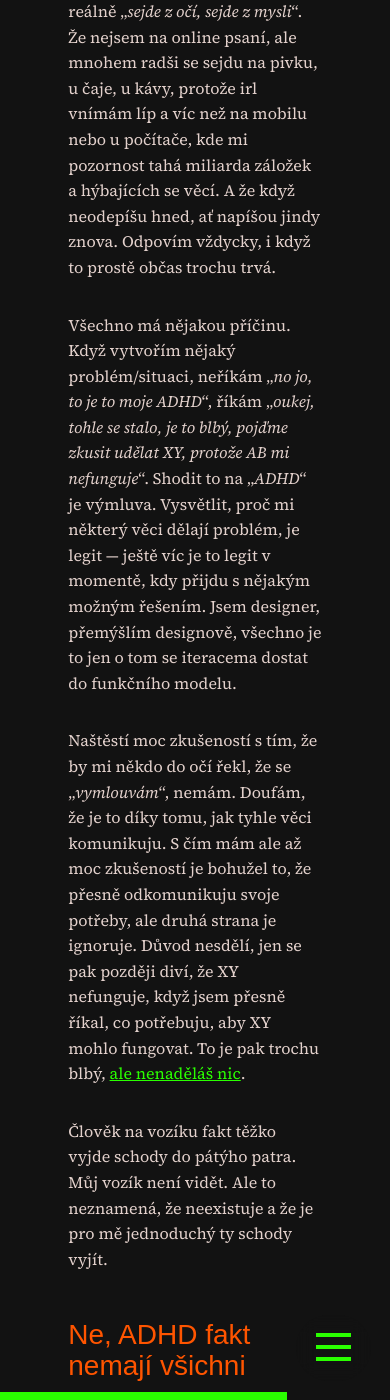
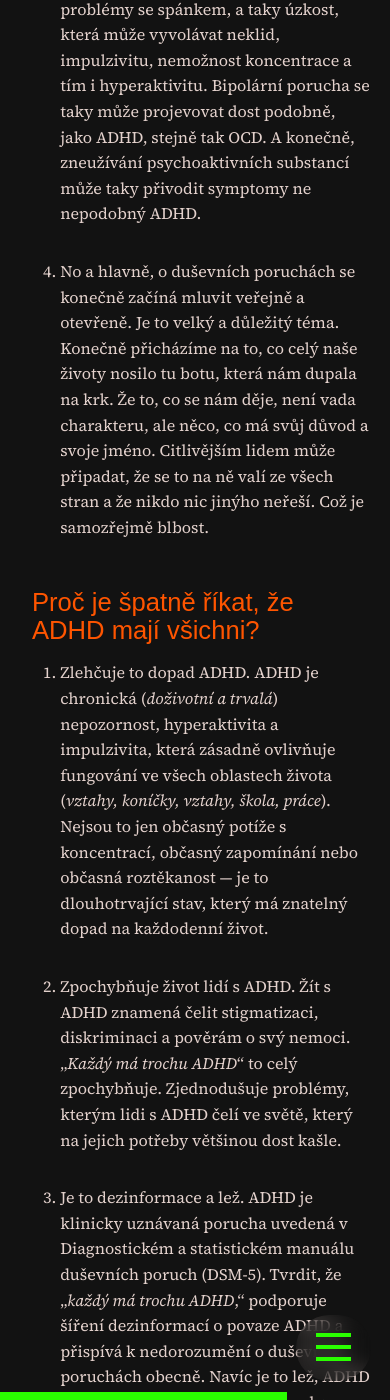
Before and after one commit to scherrer-txt/bts, a Jekyll site: the page built from _posts/2024-04-23-kazdy-trochu-adhd.md, in a window 390 px wide and 1400 px high, scrolled down 14298 px. Built offline with Jekyll 4.4.1, drawn with Linux system fonts in a browser that asks for light colours; some web fonts are replaced; some of the changed text lies outside the part shown.

Commit message:
minor changes to bts-17 and some mobile version updates

```diff
--- a/_posts/2024-04-23-kazdy-trochu-adhd.md
+++ b/_posts/2024-04-23-kazdy-trochu-adhd.md
@@ -17,7 +17,7 @@
 
 ---
 
-> Člověk na vozíku fakt těžko vyjde schody do pátýho patra. Můj vozík není vidět. Ale to neznamená, že neexistuje a že je pro mě jednoduchý ty schody vyjít.
+> Člověk na vozíku fakt těžko vyjde schody do pátýho patra. Můj vozík není vidět. Ale to neznamená, že neexistuje, že je pro mě jednoduchý ty schody vyjít.
 
 ## Krátký úvod
 Někdy zhruba v roce 2019/2020 jsem se začal víc zajímat o duševní zdraví. Necítil jsem se, že jsem úplně normální. Kdo četl moje předchozí články, ví, že jsem měl odmalička dost divný zájmy; byl jsem celkem zvláštní dítě. Potřeboval jsem to pojmenovat. Spadl jsem do králičí nory různých diagnóz a symptomů.
@@ -62,7 +62,7 @@
 
 Jo a jen taková poznámka bokem — sebediagnóza i diagnóza jsou obě subjektivní záležitosti. Akorát při sebediagnóze se diagnostikuje sám subjekt, při diagnóze hodnotí subjektivně pozorovatelstvo. Deset psychiatrů by jednoho člověka posoudilo deseti různýma způsobama. Neexistuje objektivní měřítko toho, kdo ještě je a kdo už není ADHD nebo ASD; i přes veškerý DSM manuály pořád záleží na konkrétním člověku, na jeho úsudku a na tom, jestli je podle nich pacientstvo dostatečně hyperaktivní nebo autistický. To říkám pro jistotu předem, než mi někdo bude chtít tvrdit, že nějaký odbornictvo má patent na pravdu. Jako jo a ne. Je složitější.
 
-> Nikdy nebylo tak jednoduchý se nechat diagnostikovat a léčit bez toho, aby nemocným lidem někdo strkal cepín přes oční důlek do mozku
+> Nikdy nebylo tak jednoduchý se nechat diagnostikovat a léčit bez toho, aby nemocným lidem někdo strkal cepín přes oční důlek do mozku
 
 ## Epidemie duševních chorob
 I tak by se dalo shrnout to, co se teď děje na celým světě. [Každý desátý dítě](https://www.ncbi.nlm.nih.gov/pmc/articles/PMC10551769/) v Americe má ADHD, celosvětově [každý dvacátý](https://www.ncbi.nlm.nih.gov/pmc/articles/PMC7508636/). U dospělých [je to podobný](https://www.ncbi.nlm.nih.gov/pmc/articles/PMC7916320/). A to ani nemluvím o depresích, autismu, úzkostech, hraničářích nebo bipolárech a ostatních. Skoro to působí, že nikdy předtím v historii nebylo tolik duševně nemocných lidí. Jenže nikdy předtím v historii lidstva nebyly tak dostupný informace, nebylo tak jednoduchý se o duševní zdraví zajímat, nebylo tak jednoduchý se nechat diagnostikovat a naučit se s tím pracovat (od nedávna dokonce i bez toho, aby nemocným lidem někdo strkal cepín přes oční důlek do mozku[^3]) — a to i přes to, že jsem pár řádku dozadu říkal, že to není easy. Není. Ale je to furt objektivně nejvíc easy ever.
@@ -87,24 +87,26 @@
 
 Naštěstí moc zkušeností s tím, že by mi někdo do očí řekl, že se „*vymlouvám*“, nemám. Doufám, že je to díky tomu, jak tyhle věci komunikuju. S čím mám ale až moc zkušeností je bohužel to, že přesně odkomunikuju svoje potřeby, ale druhá strana je ignoruje. Důvod nesdělí, jen se pak později diví, že XY nefunguje, když jsem přesně říkal, co potřebuju, aby XY mohlo fungovat. To je pak trochu blbý, [ale nenaděláš nic](https://youtu.be/SiUz_akTmcY?t=435).
 
-Člověk na vozíku fakt těžko vyjde schody do pátýho patra. Můj vozík není vidět. Ale to neznamená, že neexistuje a že je pro mě jednoduchý ty schody vyjít.
+Člověk na vozíku fakt těžko vyjde schody do pátýho patra. Můj vozík není vidět. Ale to neznamená, že neexistuje, že je pro mě jednoduchý ty schody vyjít.
 
 ## Ne, ADHD fakt nemají všichni
 Kdo si tohle fakt doopravdy, neironicky myslí, by si měl umýt ruce, má na nich krev. Krev lidí, kteří tohle poslouchají celej svůj život, nevyhledaj pomoc, a rozhodnou se to ukončit. A je jich hodně. [Existují](https://www.ncbi.nlm.nih.gov/pmc/articles/PMC5371172/) totiž [studie](https://www.ncbi.nlm.nih.gov/pmc/articles/PMC7779592/), který jednoznačně spojují ADHD se zvýšeným rizikem (*a počtem*) sebevražd, sebevražedných pokusů nebo sebevražedných myšlenek. Osobně se se sebevražednýma myšlenkama potýkám sem tam taky. Let me remind you, zdravý počet suicidal thoughts je 0 (*slovy: nula*).
 
-Říct, že „*ADHD jsou občas všichni*“ je podobně debilní, jako říct „*Každej má občas cukrovku*“ nebo „*Každej je občas chudokrevnej*“ nebo „*Každej má občas epilepťák*“ nebo „*Každej jsme na něco alergickej*“. Což je blbost, že jo? *Jo, je.*
+Říct, že „*ADHD jsou občas všichni*“ je asi tak stejně inteligentní, jako říct „*Každej má občas cukrovku*“ nebo „*Každej je sem tam chudokrevnej*“ nebo „*Každej má někdy epilepťák*“ nebo „*Každej jsme na něco občas alergickej*“ nebo „*Každej má občas rakovinu*“. Což je blbost, že jo? *Jo, je.*
 
-### Proč ADHD nemají všichni, i když to tak vypadá?
+### Proč to může vypadat, že teď mají ADHD všichni?
 1. Sociální sítě a zrychlená doba. Rychlý přístup k levnýmu dopaminu dělá to, že samozřejmě všichni sedíme na záchodě s mobilem a konzumujeme obrovský kvanta obsahu. Na tuhle hladinu informací a dopaminu si pak naše mozky zvyknou a vyžadujou ji konstantně, jinak jsou podstimulovaný, lidově řečeno se „*nudí*“. Může to připomínat ADHD, ale není to doopravdový ADHD, protože ↓
 2. Pokud člověk dokáže ráno vstát bez sebemenších problémů, dokáže si rychle osvojovat a udržovat zvyky, dovede dávat reálný časový odhady, takže dělá práci vždycky včas, v termínu a nechodí skoro nikdy pozdě, nedělá mu problém něco začít dělat a následně dokončit, nemá problém s krátkodobou pamětí, nemá problém s nedostatkem motivace nebo naopak s extrémním množstvím energie, nemá problém se soustředit/pracovat v rušným prostředí, nemá problém s udržováním sociálních vztahů, nemá problém s exekutivníma funkcema celkově — souslovím „*nemá problém*“ myslím to, že to má nezanedbatelný dopad na kvalitu života — tak se ani při nejlepší vůli nemůžeme v tomhle případě o ADHD bavit.
 3. ADHD-like projevy chování může u neurotypických (čti: *normálních*) lidí vyvolat spousta věcí. Stres nebo náhlý životní změny, násilí nebo zneužívání, zanedbávání, finanční problémy, taky problémy se spánkem, a taky úzkost, která může vyvolávat neklid, impulzivitu, nemožnost koncentrace a tím i hyperaktivitu. Bipolární porucha se taky může projevovat dost podobně, jako ADHD, stejně tak OCD. A konečně, zneužívání psychoaktivních substancí může taky přivodit symptomy ne nepodobný ADHD.
+4. No a hlavně, o duševních poruchách se konečně začíná mluvit veřejně a otevřeně. Je to velký a důležitý téma. Konečně přicházíme na to, co celý naše životy nosilo tu botu, která nám dupala na krk. Že to, co se nám děje, není vada charakteru, ale něco, co má svůj důvod a svoje jméno. Citlivějším lidem může připadat, že se to na ně valí ze všech stran a že nikdo nic jinýho neřeší. Což je samozřejmě blbost.
 
 ### Proč je špatně říkat, že ADHD mají všichni?
-1. Zlehčuje to dopad ADHD. ADHD je chronická nepozornost, hyperaktivita a impulsivita, významně ovlivňuje fungování v různých oblastech života, jako je škola, práce a vztahy. Nejsou to občasný potíže s koncentrací, občasný zapomínání nebo roztěkanost — je to dlouhotrvající stav, který může mít hluboký dopady na každodenní život.
-3. Zpochybňuje život lidí s ADHD. Lidi s ADHD čelí stigmatizaci, diskriminaci a mylným představám o svý nemoci. Tvrdit, že „*každý má trochu ADHD*,“ zpochybňuje zkušenosti lidí s ADHD a zjednodušuje problémy, kterým čelí ve světě, který není ohleduplný k jejich potřebám.
-4. Podporuje šíření dezinformací. ADHD je klinicky uznávaná porucha uvedená v Diagnostickém a statistickém manuálu duševních poruch (DSM-5). Tvrdit, že „*každý má trochu ADHD*,“ podporuje šíření dezinformací o povaze ADHD a přispívá k nedorozumění o duševních poruchách obecně. Navíc je to lež, ADHD má podle současných studií zhruba každý dvacátý člověk. Zatím. Víc jich odhalených není.
-5. Odrazuje od vyhledání pomoci a podpory. Pokud jsou příznaky ADHD odmítány jako *normální odchylky* v chování, je míň pravděpodobný, že jedinci, kteří by mohli mít prospěch z vyšetření a léčby, vyhledají pomoc. To může oddálit diagnózu a ve výsledku zhoršit dopad ADHD na jejich život.
+1. Zlehčuje to dopad ADHD. ADHD je chronická (*doživotní a trvalá*) nepozornost, hyperaktivita a impulzivita, která zásadně ovlivňuje fungování ve všech oblastech života (*vztahy, koníčky, vztahy, škola, práce*). Nejsou to jen občasný potíže s koncentrací, občasný zapomínání nebo občasná roztěkanost — je to dlouhotrvající stav, který má znatelný dopad na každodenní život.
+3. Zpochybňuje život lidí s ADHD. Žít s ADHD znamená čelit stigmatizaci, diskriminaci a pověrám o svý nemoci. „*Každý má trochu ADHD*“ to celý zpochybňuje. Zjednodušuje problémy, kterým lidi s ADHD čelí ve světě, který na jejich potřeby většinou dost kašle.
+4. Je to dezinformace a lež. ADHD je klinicky uznávaná porucha uvedená v Diagnostickém a statistickém manuálu duševních poruch (DSM-5). Tvrdit, že „*každý má trochu ADHD*,“ podporuje šíření dezinformací o povaze ADHD a přispívá k nedorozumění o duševních poruchách obecně. Navíc je to lež, ADHD má podle současných studií zhruba každý dvacátý člověk. Zatím. Víc jich odhalených není.
+5. Odrazuje od vyhledání pomoci a podpory. Když příznaky ADHD odmávneme s tím, že „*to má přece každej*“, je míň pravděpodobný, že jedinci, kteří by mohli mít prospěch z vyšetření a léčby, vyhledají pomoc. To může oddálit diagnózu a ve výsledku zásadně zhoršit kvalitu jejich života.
 
+Navrhuju uzavřít na tohle téma společenskou dohodu mezi mnou a tebou. Je to jednoduchý pravidlo. Tři slova. „Prosím, nebuď čúrák.“ Tak jednoduchý to je.
 
 ---
 ## Poznámky pod čarou
--- a/_sass/moonwalk.scss
+++ b/_sass/moonwalk.scss
@@ -200,7 +200,7 @@
 
 // -------------- LISTS -------------- //
 li {
-  margin-top: 2rem;
+  margin-top: 1rem;
 }
 
 ul#markdown-toc li {
@@ -222,6 +222,8 @@
 }
 
 li ul {
+  display: flex;
+  flex-direction: column;
   width: 100%;
 }
 
@@ -265,8 +267,8 @@
   display: flex;
   flex-direction: column;
   margin: 0 auto;
-  padding: 7em 2em;
-  max-width: 65%;
+  padding: 7em 17% 2em;
+  width: fit-content;
   align-items: center;
 }
 
@@ -767,7 +769,7 @@
   flex-direction: column;
   margin: 0 auto;
   padding: 7em 2em;
-  width: 100%;
+  width: fit-content;
   align-items: center;
 }
 
@@ -805,7 +807,7 @@
 .dashed {
   border-top: 2px var(--code-text) solid;
   margin: 1em 0;
-  width: 90%;
+  width: 100%;
   height: 2px;
 }
 
@@ -895,11 +897,25 @@
 */
 
 .footnotes {
-    width: 95%;
+    width: fit-content;
   }
 
-ol {
+ol, ul {
+  display: flex;
+  flex-direction: column;
   width: 95%;
+  margin: 0 0;
+}
+
+li {
+  width: fit-content;
+  margin-top: 1rem;
+  margin-bottom: 1rem;
+}
+
+ul#markdown-toc li {
+  margin-top: 0.8rem;
+  width: 90%;
 }
 
 .list-without-markers {
@@ -912,7 +928,7 @@
 
 header h1 {
   color: var(--text-secondary);
-  width: 100%;
+  width: fit-content;
   font-size: 3rem;
   line-height: 3.2rem;
 }
@@ -931,10 +947,6 @@
   line-height: 2rem;
   width: 100%;
   padding: 1rem 0 1rem;
-}
-
-ul {
-  width: 95%;
 }
 
 .post-index-title-big {
```
